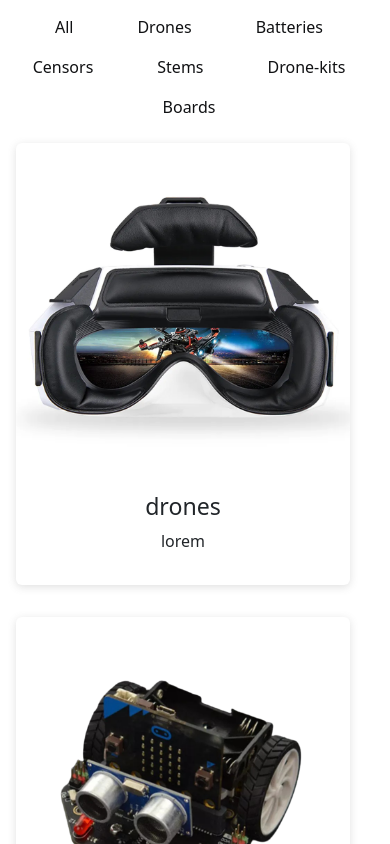
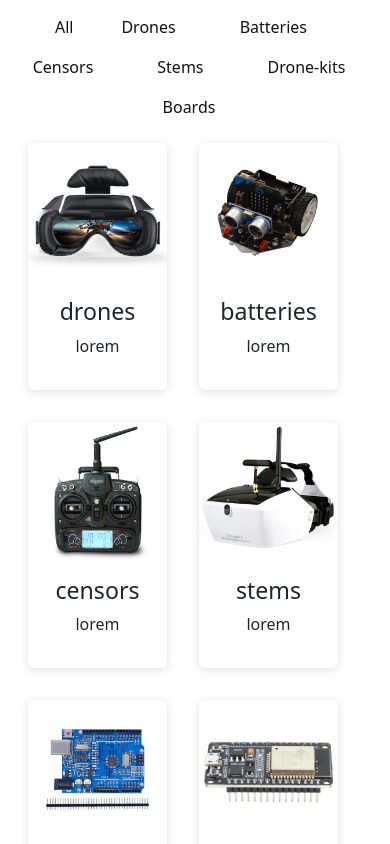
Before and after one commit to Rhoda-bot/ventory, a Next.js app: page / in a window 390 px wide. Shown: the part 820-1664 px from the top of the page. Built offline with nearby package versions, Linux system fonts and the light colour scheme.

Commit message:
worked on the grids, for displaying the products.

```diff
--- a/pages/products/index.js
+++ b/pages/products/index.js
@@ -3,6 +3,7 @@ import productData from '../../utility/products.json'
 import productListData from '../../utility/section_data.json'
 import Link  from 'next/link'
 import Footer from '../reusables/footer';
+import Image from 'next/image';
 const Products = () => {
 
     const [products, setProducts] = useState(productData);
@@ -24,7 +25,7 @@ const Products = () => {
                     <div className="row">
                         <h1 className='products--title'>Featured Products</h1>
                         <ul className='nav justify-content-center products__menu'>
-                            <li className=' nav-item mx-3'>
+                            <li className=' nav-item  mx-lg-3'>
                                <button onClick={ handleShowAllProducts } className='nav-link products__menu--link'>All</button>
                             </li>
                         {
@@ -37,15 +38,16 @@ const Products = () => {
                             ))
                         }
                         </ul>
-                      <div className='row'>
+                      <div className="row">
+                      <div className='products__cards'>
                             {
                                 allProducts && allProducts.map(({id,title,imageUrl,linkUrl})=> (
                                     <>
-                                    <div className=' col-md-3 col-lg-4 p-3' key={id}>
+                                    <div className='p-3' key={id}>
                                         <Link href={linkUrl}>
                                             <div className='card border-0 products__description'>
                                                 <div key={id}>
-                                                    <img src={imageUrl} className='img-fluid' alt='image'/>
+                                                    <Image src={imageUrl} className='img-fluid' alt='image' width={300} height={300}/>
                                                     <div className='card-body products__description--text'>
 
                                                         <h3>{title}</h3>
@@ -59,6 +61,7 @@ const Products = () => {
                                 ))
                             }
                       </div>
+                      </div>
                     </div>
                 </div>
             </div>
--- a/pages/shop/index.js
+++ b/pages/shop/index.js
@@ -12,10 +12,11 @@ const Shop = ( ) => {
             <div className="shop">
                 <div className="container py-3">
                     <div className="row py-3">
-                        {
+                       <div className="products__cards">
+                            {
                                 allProducts && allProducts.map(({id,name,image,linkUrl})=> (
                                     <>
-                                    <div className='col-xs-6 col-sm-6 col-md-3 col-xl-4 p-3' key={id}>
+                                    <div className='p-3' key={id}>
                                         <Link href={linkUrl}>
                                             <div className='card border-0 products__description'>
                                                 <div key={id}>
@@ -32,6 +33,7 @@ const Shop = ( ) => {
                                     </>
                                 ))
                             }
+                       </div>
                     </div>
                 </div>
             </div>
--- a/styles/_products.scss
+++ b/styles/_products.scss
@@ -46,7 +46,7 @@
         transition: transform 0.3s ease;
         & img{
             width: 100%;
-            height: 100%;
+            height: auto;
             border-radius: 10px;
 
         }
@@ -56,5 +56,24 @@
         }
 
     }
+    &__cards{
+        display: grid;
+        grid-template-columns: 1fr 1fr 1fr 1fr;
+    }
 
 }
+
+@media screen and (max-width: 990px) {
+    .products{
+        &__cards{
+            grid-template-columns: 1fr 1fr 1fr;
+        }
+    }
+}
+@media screen and (max-width: 768px) {
+    .products{
+        &__cards{
+            grid-template-columns: 1fr 1fr;
+        }
+    }
+}
```
Also changed, not shown: pages/shop/[...shopPath].js (+6 -3 lines), pages/shop/[shopPath].js (+5 -3 lines).
